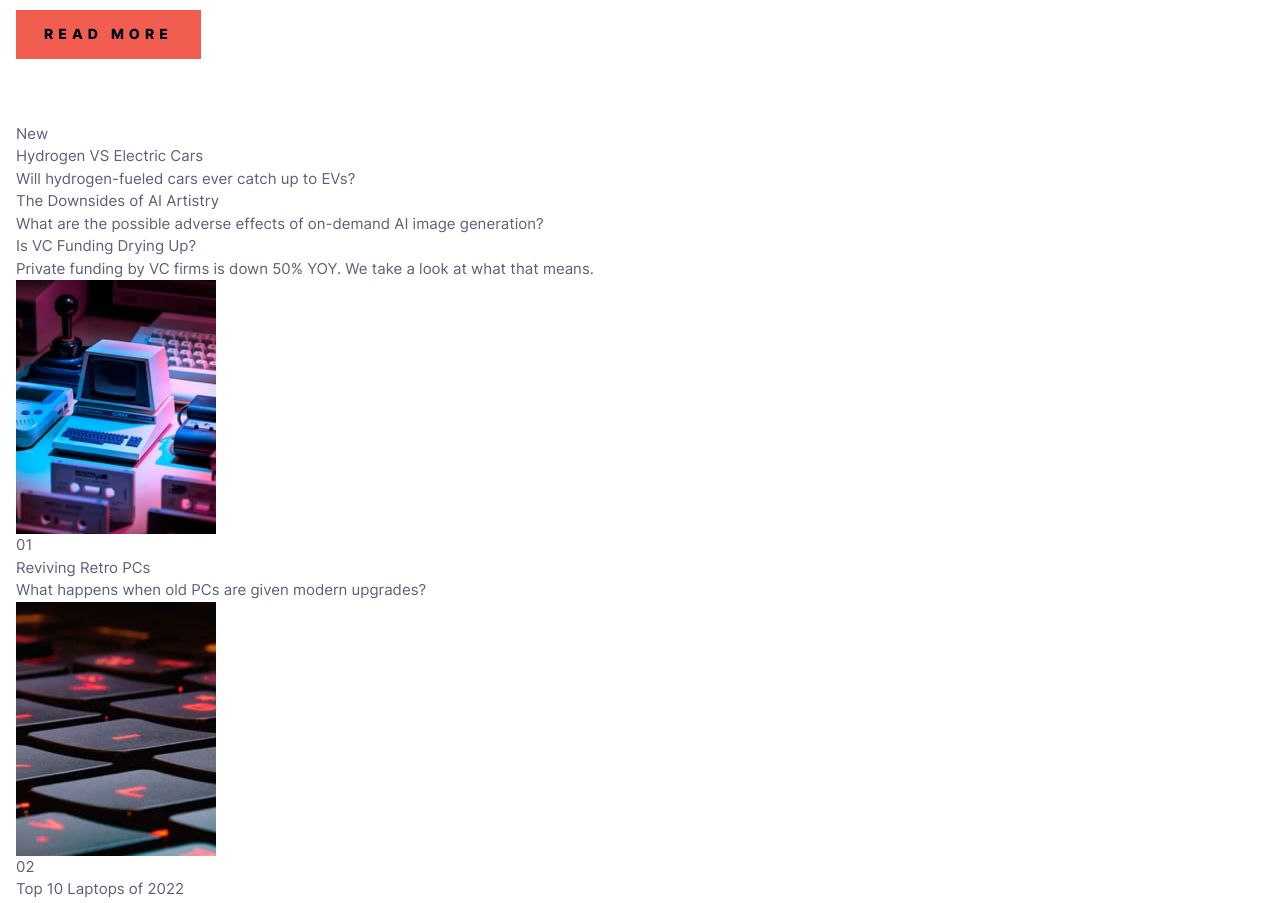
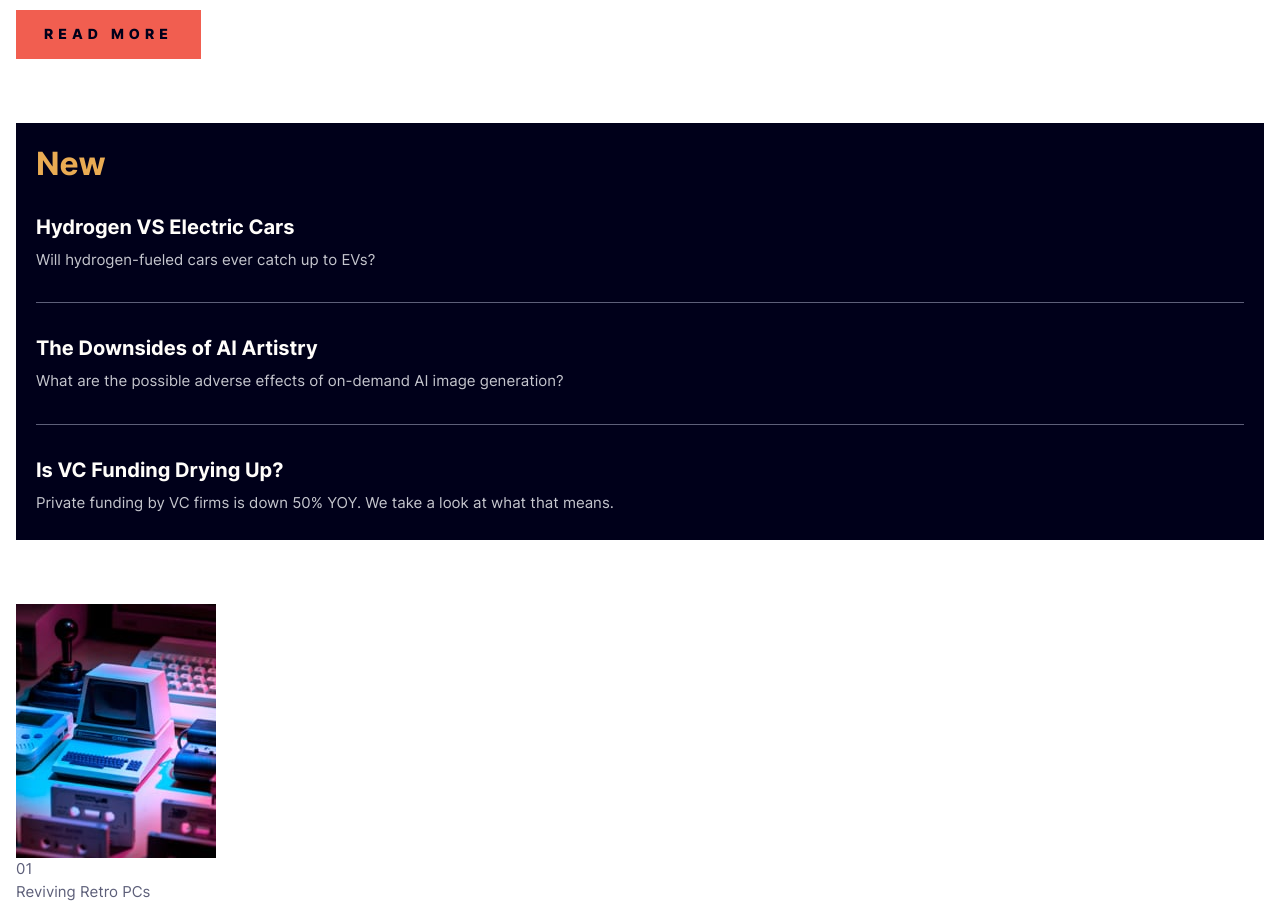
Before and after one commit to VenusY/frontend-mentor-news-homepage, a React app: page / in a window 1280 px wide. Shown: the part 1300-2203 px from the top of the page. Built offline with nearby package versions, Linux system fonts and the light colour scheme.

Commit message:
Style new articles section

```diff
--- a/src/components/NewArticles.jsx
+++ b/src/components/NewArticles.jsx
@@ -1,3 +1,5 @@
+import '../styles/scss/NewArticles.scss';
+
 export default function NewArticles() {
   return (
     <section className='new-articles'>
--- /dev/null
+++ b/src/styles/scss/NewArticles.scss
@@ -0,0 +1,35 @@
+@use './util' as u;
+
+.new-articles {
+  padding: 25px 20px;
+  margin-bottom: u.rem(64);
+  background: var(--very-dark-blue);
+
+  &__main-heading {
+    margin-bottom: u.rem(32);
+    font-size: u.rem(32);
+    font-weight: 700;
+    color: var(--soft-orange);
+    line-height: 1;
+  }
+
+  &__article {
+    &:not(:last-child) {
+      padding-bottom: u.rem(30);
+      margin-bottom: u.rem(30);
+      border-bottom: 1px solid var(--dark-greyish-blue);
+    }
+  }
+
+  &__article-heading {
+    margin-bottom: u.rem(5);
+    font-size: u.rem(20);
+    font-weight: 700;
+    color: var(--off-white);
+  }
+
+  &__description {
+    color: var(--greyish-blue);
+    line-height: 1.7;
+  }
+}
```
